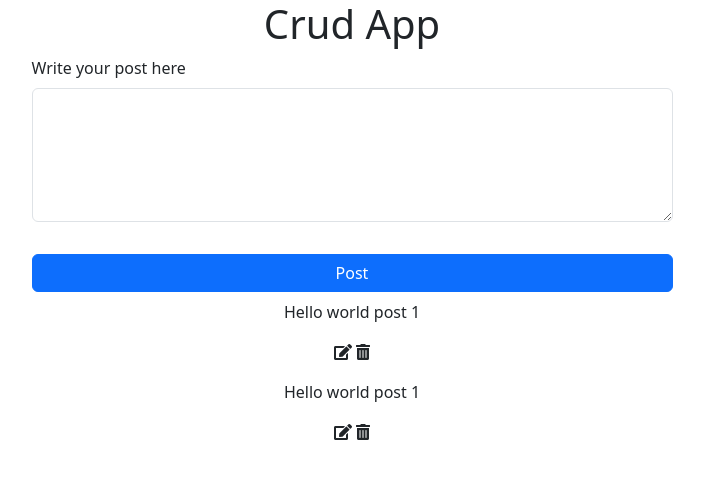
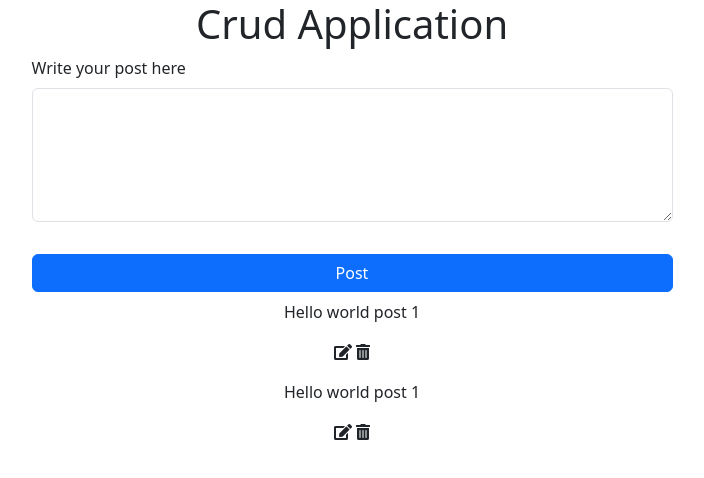
Before and after one commit to Abdullah-Al-Sobail/JS_Project, a plain HTML site: page Social Media App/index.html in a window 1280 px wide. Shown: the whole page, without its empty margins (288-992 px from the left). Drawn offline with nearby package versions, Linux system fonts and the light colour scheme.

Commit message:
heading changed

```diff
--- a/Social Media App/index.html
+++ b/Social Media App/index.html
@@ -12,7 +12,7 @@
 
 </head>
 <body>
-    <h1 class="text-center">Crud App</h1>
+    <h1 class="text-center">Crud Application</h1>
   <div class="container">
     <div class="row">
         <div class="col-md-7 m-auto">
```
